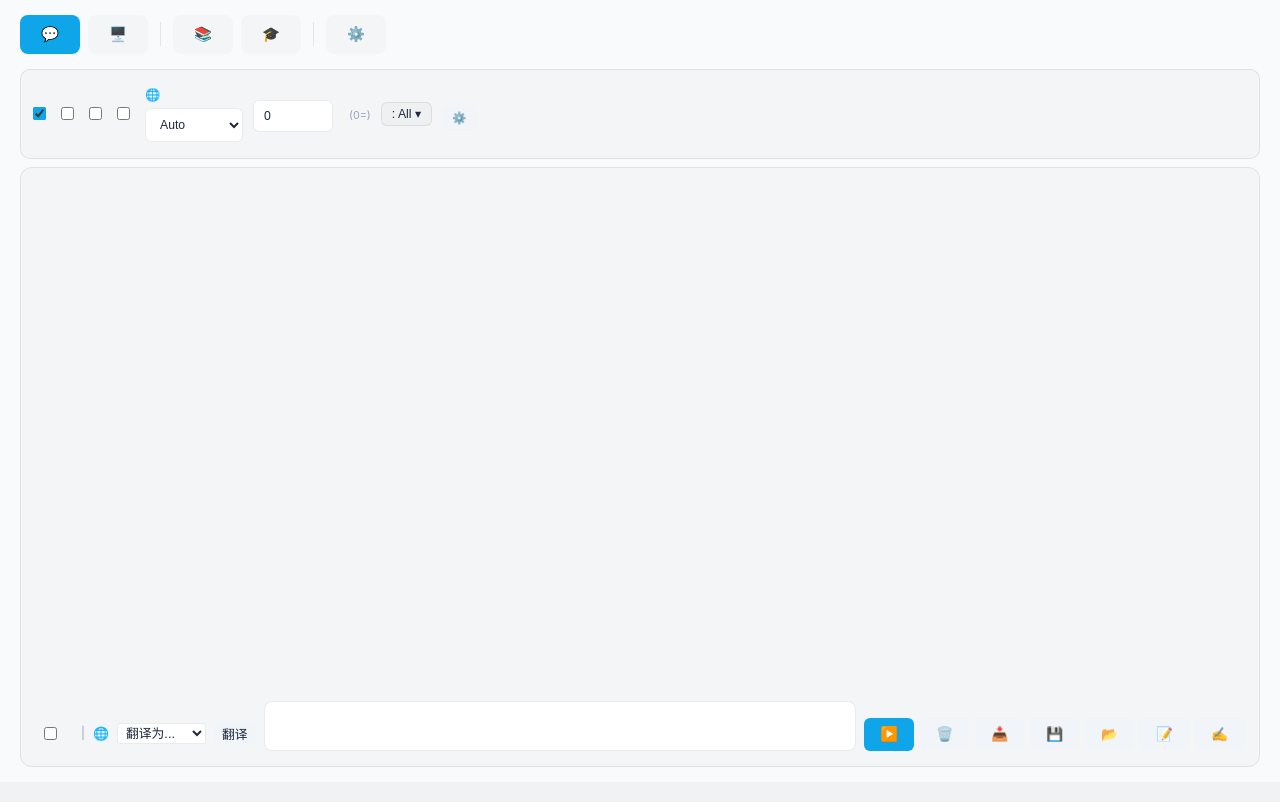
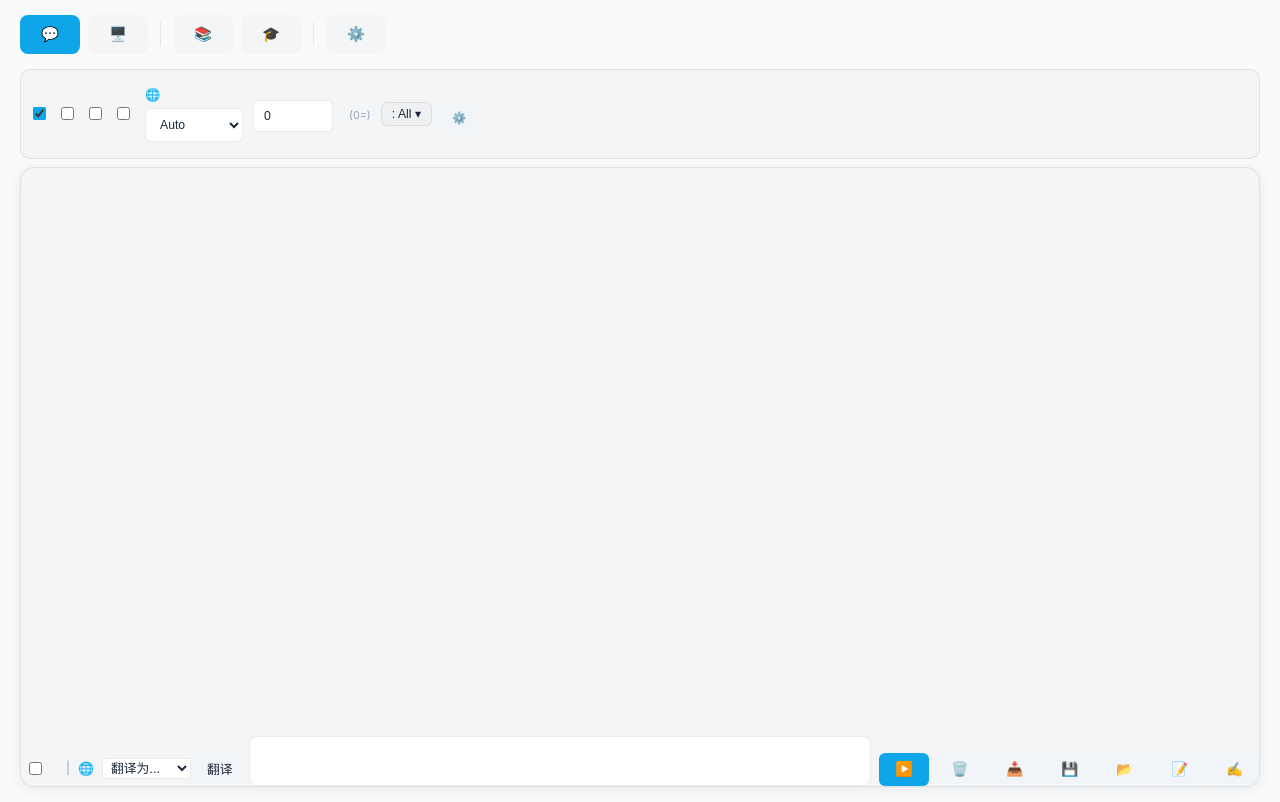
Before and after one commit to cycleuser/GangDan, a Python web app: template gangdan/templates/index.html in a window 1280 px wide. Shown: the part 77-879 px from the top of the page. Before the commit the page ends 844 px from the top, so only its background shows below. Run offline with Jinja, Linux system fonts and the light colour scheme; the template is opened without the code that fills it, so the values that code supplies are empty; some libraries are stand-ins or nearby versions.

Commit message:
Update style.css

```diff
--- a/gangdan/static/css/style.css
+++ b/gangdan/static/css/style.css
@@ -329,28 +329,39 @@ body {
 }
 
 .chat-container {
-    background: var(--bg-card); border-radius: 12px;
-    padding: 15px; height: calc(100vh - 200px); min-height: 500px;
+    background: var(--bg-card); border-radius: 14px;
+    padding: 0; height: calc(100vh - 180px); min-height: 500px;
     display: flex; flex-direction: column;
     border: 1px solid var(--border);
+    overflow: hidden;
+    box-shadow: 0 2px 12px rgba(0,0,0,0.08);
 }
 
 .chat-messages {
-    flex: 1; overflow-y: auto; padding: 10px;
+    flex: 1; overflow-y: auto; padding: 14px;
     display: flex; flex-direction: column; gap: 12px;
     scroll-behavior: smooth;
 }
 
-.message { padding: 10px 14px; border-radius: 12px; max-width: 85%; }
+.message {
+    padding: 11px 16px; border-radius: 16px; max-width: 85%;
+    line-height: 1.6; word-wrap: break-word;
+    box-shadow: 0 1px 2px rgba(0,0,0,0.06);
+    transition: box-shadow 0.2s;
+}
+.message:hover { box-shadow: 0 2px 8px rgba(0,0,0,0.1); }
 .message.user {
     background: var(--accent); color: #0f0f1a;
     align-self: flex-end; margin-left: auto;
+    border-bottom-right-radius: 4px;
 }
 [data-theme="light"] .message.user { color: #ffffff; }
 
 .message.assistant {
     background: var(--bg-card-hover);
     align-self: flex-start;
+    border-bottom-left-radius: 4px;
+    border: 1px solid var(--border);
 }
 .message pre {
     background: var(--code-bg); padding: 10px;
```
